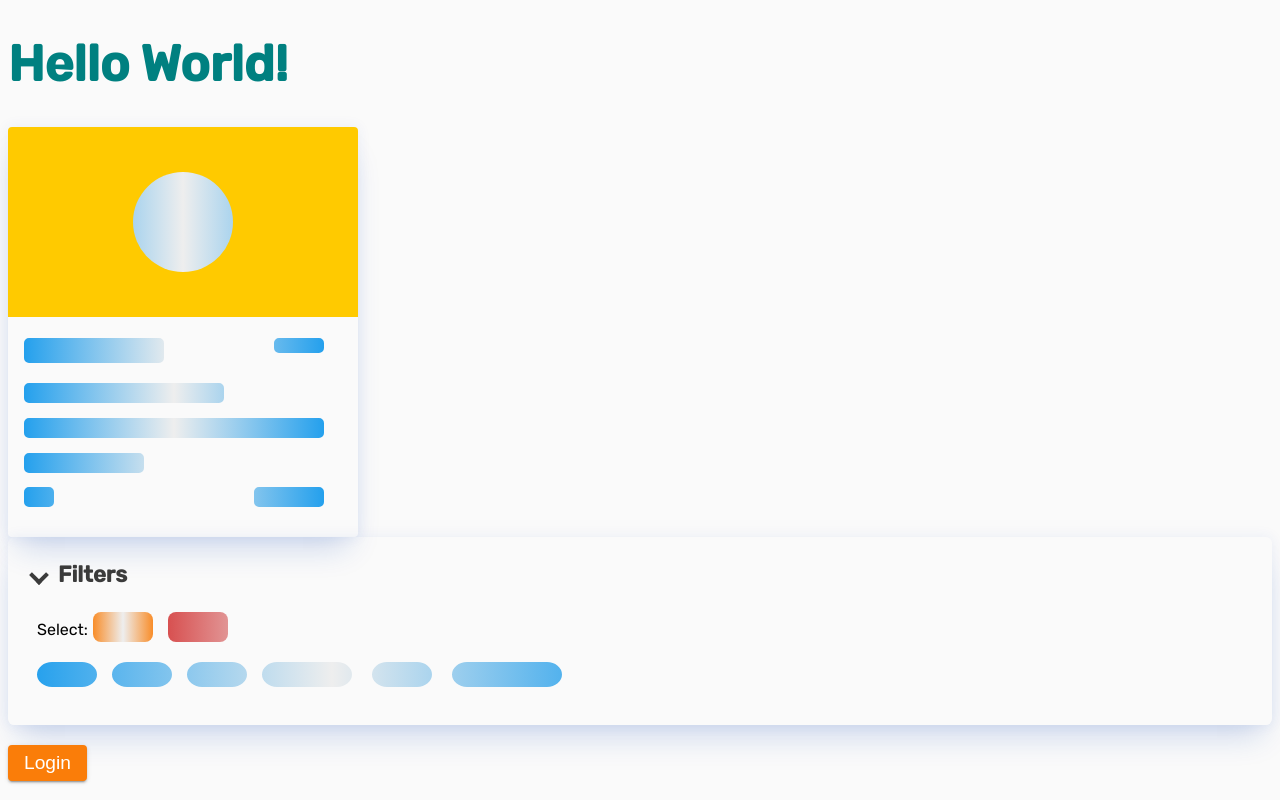
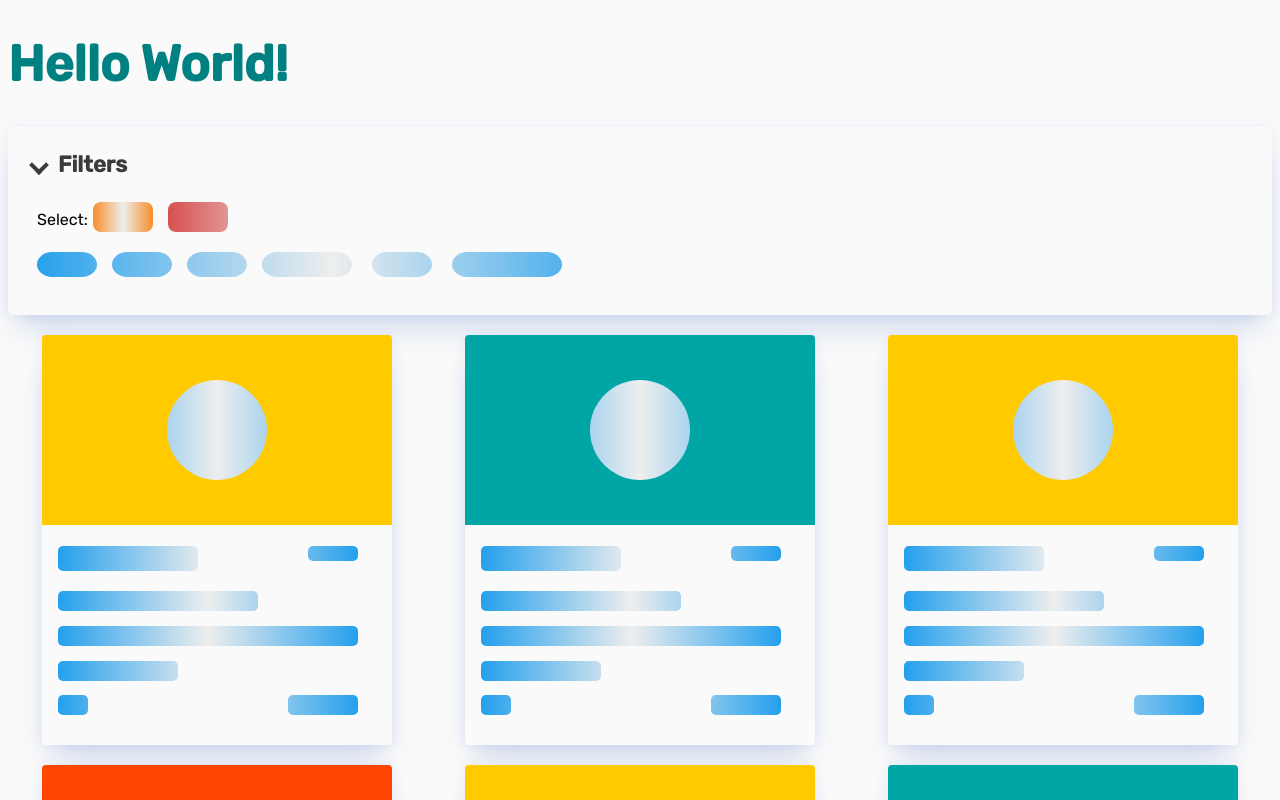
Before and after one commit to novellito/snooOrganizer, a Next.js app: page / in a window 1280 px wide. Shown: the top 800 px of the page. Built offline with nearby package versions, Linux system fonts and the light colour scheme.

Commit message:
finish dashboard loader

```diff
--- a/src/components/LandingPage.tsx
+++ b/src/components/LandingPage.tsx
@@ -12,8 +12,7 @@ import { AuthURLParams } from '../types/types';
 import { useDispatch } from 'react-redux';
 import Router from 'next/router';
 import { login } from '../store/actions';
-import PostCardLoader from './Loaders/PostCardLoader';
-import AccordionLoader from './Loaders/AccordionLoader';
+import DashboardLoader from './Loaders/DashboardLoader';
 
 // const AuthenticateWrapper = styled.button`
 //   color: teal;
@@ -118,9 +117,8 @@ export const LandingPage: React.FC = () => {
 
   return (
     <div>
-      {/* {isLoading ? <Loader loaderType={'circle'} /> : <></>} */}
-      <PostCardLoader />
-      <AccordionLoader />
+      {isLoading ? <DashboardLoader /> : <></>}
+      <DashboardLoader />
       <Button
         click={() => generateAuthWindow()}
         text="Login"
--- a/src/components/Loaders/DashboardLoader.tsx
+++ b/src/components/Loaders/DashboardLoader.tsx
@@ -1,6 +1,8 @@
 import styled from 'styled-components';
-import React, { useState, useCallback } from 'react';
-import deepEqual from 'deep-equal';
+import AccordionLoader from './AccordionLoader';
+import PostCardLoader from './PostCardLoader';
+
+const numCardsToLoad = 12;
 
 const DashboardLoaderWrapper = styled.section`
   .cards {
@@ -16,40 +18,12 @@ const DashboardLoaderWrapper = styled.section`
 export const DashboardLoader: React.FC<any> = (props) => {
   return (
     <DashboardLoaderWrapper>
-      <h1>Welcome {props.username}</h1>
-
-      {/* <AccordionElem
-        userSubreddits={props.userSubreddits}
-        savedContent={props.savedContent}
-        filterList={(e) => debouncedSearch(e.target.value)}
-      /> */}
-      {/* <SearchResults
-        value={searchInput}
-        data={props.savedContent}
-        renderResults={(results) => {
-          console.log(results);
-          return (
-            <FlipMove className="cards">
-              {results.map(
-                (elem: any) =>
-                  elem.isDisplayed && (
-                    <PostCard
-                      key={elem.postId}
-                      url={elem.url}
-                      thumbnailUrl={elem.thumbnailUrl}
-                      postTitle={elem.postTitle}
-                      subreddit={elem.subreddit}
-                      postId={elem.postId}
-                      author={elem.author}
-                      createdTime={elem.createdTime}
-                      commentBody={getCommentBody(elem.commentBody)}
-                    ></PostCard>
-                  )
-              )}
-            </FlipMove>
-          );
-        }}
-      /> */}
+      <AccordionLoader />
+      <div className="cards">
+        {[...Array(numCardsToLoad)].map((e, i) => (
+          <PostCardLoader key={i} />
+        ))}
+      </div>
     </DashboardLoaderWrapper>
   );
 };
--- a/src/components/Loaders/PostCardLoader.tsx
+++ b/src/components/Loaders/PostCardLoader.tsx
@@ -10,7 +10,6 @@ const PostCardLoaderWrapper = styled.div`
   box-shadow: 0 0 0.8rem 0.1rem rgba(15, 72, 179, 0.06),
     0 20px 30px -10px rgba(15, 72, 179, 0.2);
   transform-origin: left center;
-
   .header {
     height: 190px;
     border-top-left-radius: inherit;
```
